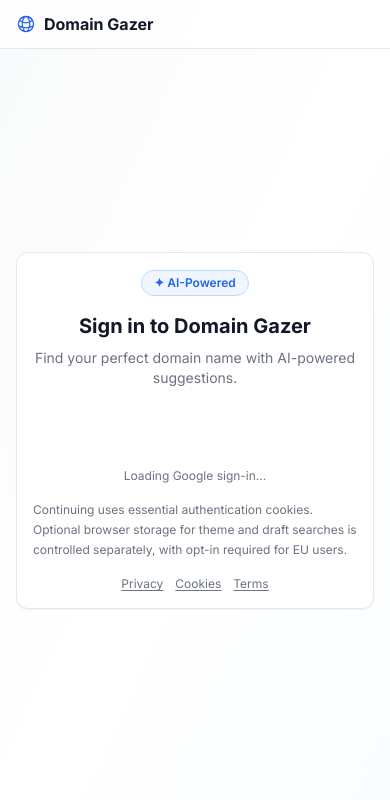
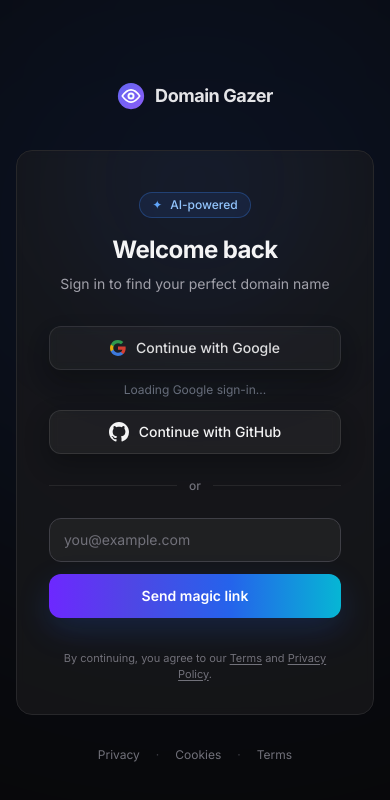
Before and after one commit to radoslavdodek/domaingazer, a Next.js app: page /login in a window 390 px wide. Shown: the top 800 px of the page. Built offline with nearby package versions, Linux system fonts and the light colour scheme; no server answers.

Commit message:
FEATURE: add GitHub OAuth and magic link login flow
- Allow GitHub avatars in Next image remote patterns and CSP
- Update login page UI with Google, GitHub, and email OTP options
- Document required Supabase auth provider setup and env vars

```diff
--- a/src/app/login/page.tsx
+++ b/src/app/login/page.tsx
@@ -3,55 +3,93 @@
 import Link from 'next/link'
 import { useSearchParams } from 'next/navigation'
 import { GoogleSignInButton } from '@/components/GoogleSignInButton'
-import { useTheme } from '@/contexts/ThemeContext'
+import { GitHubSignInButton } from '@/components/GitHubSignInButton'
+import { MagicLinkForm } from '@/components/MagicLinkForm'
+import { AppIcon } from '@/components/AppIcon'
 
 export default function LoginPage() {
-  const { theme } = useTheme()
   const searchParams = useSearchParams()
   const nextPath = searchParams.get('next') ?? '/'
 
   return (
-    <div className={theme.layout.body}>
-      <main className="mx-auto w-full max-w-4xl">
-        <nav className={theme.navbar.wrapper}>
-          <Link href="/landing" className={theme.navbar.brand}>
-            <svg xmlns="http://www.w3.org/2000/svg" fill="none" viewBox="0 0 24 24" strokeWidth={1.5} stroke="currentColor" className={theme.navbar.icon}>
-              <path strokeLinecap="round" strokeLinejoin="round" d="M12 21a9.004 9.004 0 008.716-6.747M12 21a9.004 9.004 0 01-8.716-6.747M12 21c2.485 0 4.5-4.03 4.5-9S14.485 3 12 3m0 18c-2.485 0-4.5-4.03-4.5-9S9.515 3 12 3m0 0a8.997 8.997 0 017.843 4.582M12 3a8.997 8.997 0 00-7.843 4.582m15.686 0A11.953 11.953 0 0112 10.5c-2.998 0-5.74-1.1-7.843-2.918m15.686 0A8.959 8.959 0 0121 12c0 .778-.099 1.533-.284 2.253m0 0A17.919 17.919 0 0112 16.5c-3.162 0-6.133-.815-8.716-2.247m0 0A9.015 9.015 0 013 12c0-1.605.42-3.113 1.157-4.418" />
-            </svg>
-            <span>Domain Gazer</span>
+    <div className="relative flex min-h-screen flex-col items-center justify-center overflow-hidden bg-zinc-950 px-4 text-white antialiased">
+      {/* Ambient background glows — matching landing page */}
+      <div className="pointer-events-none fixed inset-0 overflow-hidden" aria-hidden="true">
+        <div className="absolute -top-32 left-1/2 h-[700px] w-[700px] -translate-x-1/2 rounded-full bg-blue-600/10 blur-[140px]" />
+        <div className="absolute top-1/2 -right-64 h-[500px] w-[500px] rounded-full bg-cyan-600/8 blur-[120px]" />
+        <div className="absolute bottom-0 -left-32 h-[400px] w-[400px] rounded-full bg-violet-600/8 blur-[100px]" />
+      </div>
+
+      {/* Logo */}
+      <Link
+        href="/landing"
+        className="relative mb-10 flex items-center gap-2.5 text-zinc-200 transition-colors hover:text-blue-400"
+      >
+        <AppIcon className="h-7 w-7 text-blue-400" />
+        <span className="text-lg font-bold tracking-tight">Domain Gazer</span>
       </Link>
-        </nav>
 
-        <div className="flex min-h-[calc(100vh-57px)] items-center justify-center px-4">
-          <div className={`w-full max-w-sm ${theme.page.searchCard}`}>
-            <div className="mb-6 text-center">
-              <span className={theme.page.heroBadge}>✦ AI-Powered</span>
-              <h1 className="text-xl font-bold">Sign in to Domain Gazer</h1>
-              <p className={`mt-2 text-sm ${theme.page.subtitle}`}>
-                Find your perfect domain name with AI-powered suggestions.
+      {/* Card */}
+      <div className="relative w-full max-w-[420px] overflow-hidden rounded-2xl border border-zinc-800 bg-zinc-900/80 backdrop-blur-sm">
+        {/* Inner glow */}
+        <div className="pointer-events-none absolute inset-0 overflow-hidden" aria-hidden="true">
+          <div className="absolute -top-24 left-1/2 h-[250px] w-[250px] -translate-x-1/2 rounded-full bg-blue-600/10 blur-[80px]" />
+        </div>
+
+        <div className="relative px-8 pb-8 pt-10">
+          <div className="mb-8 text-center">
+            <div className="mb-4 inline-flex items-center gap-2 rounded-full border border-blue-500/30 bg-blue-500/10 px-3 py-1 text-xs font-medium text-blue-300">
+              <span className="text-blue-400">✦</span>
+              AI-powered
+            </div>
+            <h1 className="text-2xl font-bold tracking-tight text-zinc-100">Welcome back</h1>
+            <p className="mt-2 text-sm text-zinc-400">
+              Sign in to find your perfect domain name
             </p>
           </div>
 
-            <GoogleSignInButton nextPath={nextPath} showLoadingMessage />
+          <div className="space-y-3">
+            <GoogleSignInButton
+              nextPath={nextPath}
+              showLoadingMessage
+              theme="filled_black"
+              variant="landing-nav"
+              buttonClassName="min-h-[44px] w-full"
+            />
+            <GitHubSignInButton nextPath={nextPath} />
+          </div>
 
-            <p className={`mt-4 text-xs leading-5 ${theme.page.subtitle}`}>
-              Continuing uses essential authentication cookies. Optional browser storage for theme and draft searches is
-              controlled separately, with opt-in required for EU users.
+          <div className="my-6 flex items-center gap-3">
+            <div className="h-px flex-1 bg-zinc-800" />
+            <span className="text-xs font-medium text-zinc-500">or</span>
+            <div className="h-px flex-1 bg-zinc-800" />
+          </div>
+
+          <MagicLinkForm nextPath={nextPath} />
+
+          <p className="mt-8 text-center text-[11px] leading-4 text-zinc-500">
+            By continuing, you agree to our{' '}
+            <Link href="/terms" className="underline underline-offset-2 hover:text-zinc-300">Terms</Link>
+            {' '}and{' '}
+            <Link href="/privacy" className="underline underline-offset-2 hover:text-zinc-300">Privacy Policy</Link>.
           </p>
-            <div className="mt-4 flex flex-wrap items-center justify-center gap-3 text-xs text-gray-500 dark:text-zinc-400">
-              <Link href="/privacy" className="underline underline-offset-2">
+        </div>
+      </div>
+
+      {/* Footer links */}
+      <div className="relative mt-8 flex items-center gap-4 text-xs text-zinc-500">
+        <Link href="/privacy" className="transition-colors hover:text-zinc-300">
           Privacy
         </Link>
-              <Link href="/cookies" className="underline underline-offset-2">
+        <span className="text-zinc-700">&middot;</span>
+        <Link href="/cookies" className="transition-colors hover:text-zinc-300">
           Cookies
         </Link>
-              <Link href="/terms" className="underline underline-offset-2">
+        <span className="text-zinc-700">&middot;</span>
+        <Link href="/terms" className="transition-colors hover:text-zinc-300">
           Terms
         </Link>
       </div>
     </div>
-        </div>
-      </main>
-    </div>
   )
 }
--- /dev/null
+++ b/src/components/GitHubSignInButton.tsx
@@ -0,0 +1,58 @@
+'use client'
+
+import { useState } from 'react'
+import { createClient } from '@/lib/supabase/client'
+
+function GitHubMark({ className = 'h-5 w-5' }: { className?: string }) {
+  return (
+    <svg aria-hidden="true" viewBox="0 0 24 24" fill="currentColor" className={className}>
+      <path d="M12 0C5.37 0 0 5.37 0 12c0 5.31 3.435 9.795 8.205 11.385.6.105.825-.255.825-.57 0-.285-.015-1.23-.015-2.235-3.015.555-3.795-.735-4.035-1.41-.135-.345-.72-1.41-1.23-1.695-.42-.225-1.02-.78-.015-.795.945-.015 1.62.87 1.845 1.23 1.08 1.815 2.805 1.305 3.495.99.105-.78.42-1.305.765-1.605-2.67-.3-5.46-1.335-5.46-5.925 0-1.305.465-2.385 1.23-3.225-.12-.3-.54-1.53.12-3.18 0 0 1.005-.315 3.3 1.23.96-.27 1.98-.405 3-.405s2.04.135 3 .405c2.295-1.56 3.3-1.23 3.3-1.23.66 1.65.24 2.88.12 3.18.765.84 1.23 1.905 1.23 3.225 0 4.605-2.805 5.625-5.475 5.925.435.375.81 1.095.81 2.22 0 1.605-.015 2.895-.015 3.3 0 .315.225.69.825.57A12.02 12.02 0 0 0 24 12c0-6.63-5.37-12-12-12Z" />
+    </svg>
+  )
+}
+
+interface GitHubSignInButtonProps {
+  nextPath?: string
+}
+
+export function GitHubSignInButton({ nextPath = '/' }: GitHubSignInButtonProps) {
+  const [isLoading, setIsLoading] = useState(false)
+  const [errorMessage, setErrorMessage] = useState<string | null>(null)
+
+  async function handleClick() {
+    setIsLoading(true)
+    setErrorMessage(null)
+
+    try {
+      const supabase = createClient()
+      const redirectTo = `${window.location.origin}/auth/callback?next=${encodeURIComponent(nextPath)}`
+
+      const { error } = await supabase.auth.signInWithOAuth({
+        provider: 'github',
+        options: { redirectTo },
+      })
+
+      if (error) {
+        throw error
+      }
+    } catch (error) {
+      setErrorMessage(error instanceof Error ? error.message : 'Failed to sign in with GitHub.')
+      setIsLoading(false)
+    }
+  }
+
+  return (
+    <div>
+      <button
+        type="button"
+        onClick={handleClick}
+        disabled={isLoading}
+        className="flex min-h-[44px] w-full items-center justify-center gap-2.5 rounded-xl border border-white/10 bg-white/[0.04] px-4 py-2.5 text-sm font-medium text-zinc-100 shadow-[0_10px_24px_rgba(0,0,0,0.28)] backdrop-blur-sm transition-all hover:bg-white/[0.08] disabled:opacity-60"
+      >
+        <GitHubMark />
+        <span>{isLoading ? 'Redirecting...' : 'Continue with GitHub'}</span>
+      </button>
+      {errorMessage ? <p className="mt-3 text-center text-xs text-red-600">{errorMessage}</p> : null}
+    </div>
+  )
+}
--- /dev/null
+++ b/src/components/MagicLinkForm.tsx
@@ -0,0 +1,76 @@
+'use client'
+
+import { useState } from 'react'
+import { createClient } from '@/lib/supabase/client'
+
+type FormState = 'idle' | 'loading' | 'success' | 'error'
+
+interface MagicLinkFormProps {
+  nextPath?: string
+}
+
+export function MagicLinkForm({ nextPath = '/' }: MagicLinkFormProps) {
+  const [email, setEmail] = useState('')
+  const [state, setState] = useState<FormState>('idle')
+  const [errorMessage, setErrorMessage] = useState<string | null>(null)
+
+  async function handleSubmit(e: React.FormEvent) {
+    e.preventDefault()
+
+    const trimmed = email.trim()
+    if (!trimmed) return
+
+    setState('loading')
+    setErrorMessage(null)
+
+    try {
+      const supabase = createClient()
+      const emailRedirectTo = `${window.location.origin}/auth/callback?next=${encodeURIComponent(nextPath)}`
+
+      const { error } = await supabase.auth.signInWithOtp({
+        email: trimmed,
+        options: { emailRedirectTo },
+      })
+
+      if (error) {
+        throw error
+      }
+
+      setState('success')
+    } catch (error) {
+      setErrorMessage(error instanceof Error ? error.message : 'Failed to send magic link.')
+      setState('error')
+    }
+  }
+
+  if (state === 'success') {
+    return (
+      <div className="rounded-xl border border-emerald-800/50 bg-emerald-950/50 px-4 py-3 text-center text-sm text-emerald-300">
+        Check your email for a sign-in link.
+      </div>
+    )
+  }
+
+  return (
+    <form onSubmit={handleSubmit}>
+      <div className="space-y-3">
+        <input
+          type="email"
+          placeholder="you@example.com"
+          value={email}
+          onChange={(e) => setEmail(e.target.value)}
+          required
+          className="min-h-[44px] w-full rounded-xl border border-zinc-700 bg-zinc-800/60 px-3.5 py-2 text-sm text-zinc-100 placeholder-zinc-500 transition-all focus:border-blue-500 focus:outline-none focus:ring-2 focus:ring-blue-500/20"
+        />
+        <button
+          type="submit"
+          disabled={state === 'loading'}
+          className="flex min-h-[44px] w-full items-center justify-center rounded-xl bg-[linear-gradient(90deg,#6d28ff_0%,#4f46e5_28%,#2563eb_62%,#06b6d4_100%)] px-5 py-2.5 text-sm font-semibold text-white shadow-[0_12px_32px_rgba(37,99,235,0.2)] transition-all hover:opacity-90 disabled:opacity-60"
+        >
+          {state === 'loading' ? 'Sending...' : 'Send magic link'}
+        </button>
+      </div>
+      {errorMessage ? <p className="mt-3 text-center text-xs text-red-600">{errorMessage}</p> : null}
+    </form>
+  )
+}
```
Also changed, not shown: next.config.mjs (+5 -2 lines), src/components/LandingPage.tsx (+19 -26 lines), 2 other files (tests, documents, lock files or other folders). Lines whose indentation alone changed are shown as unchanged.
